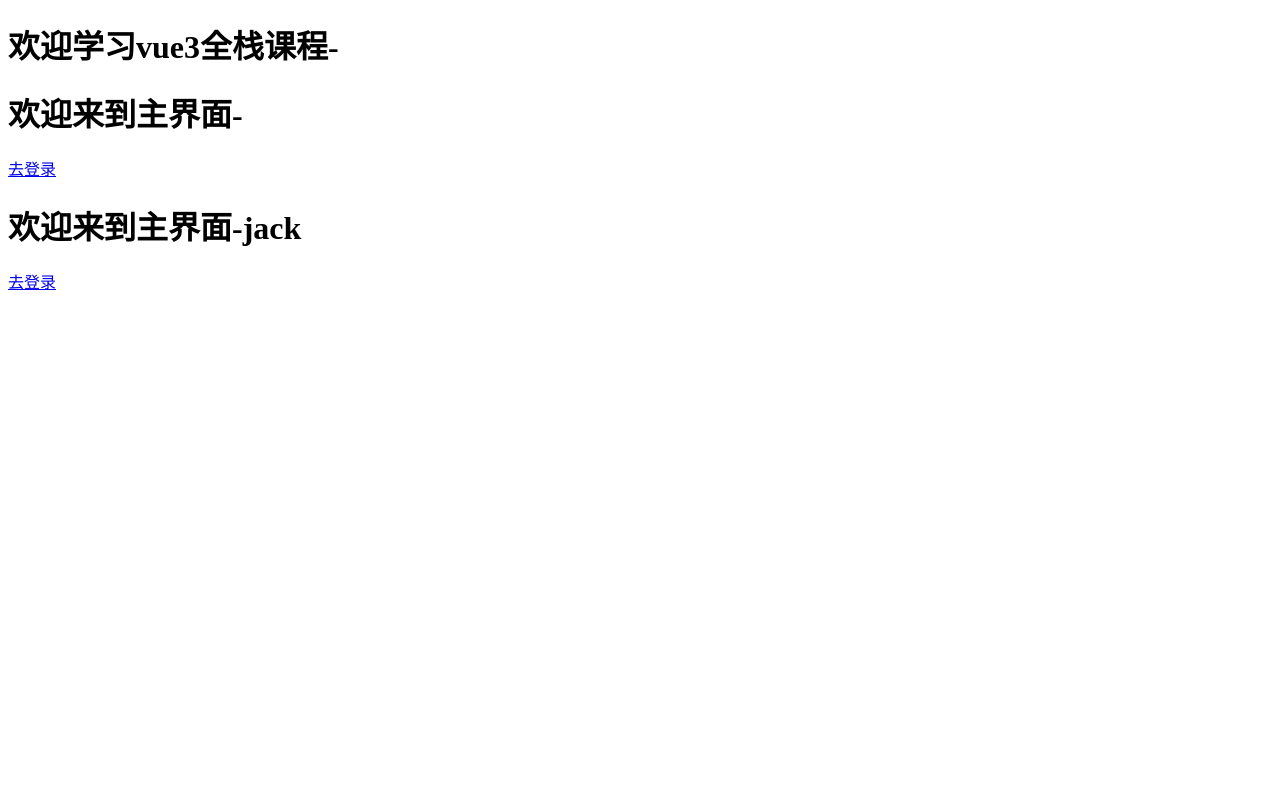
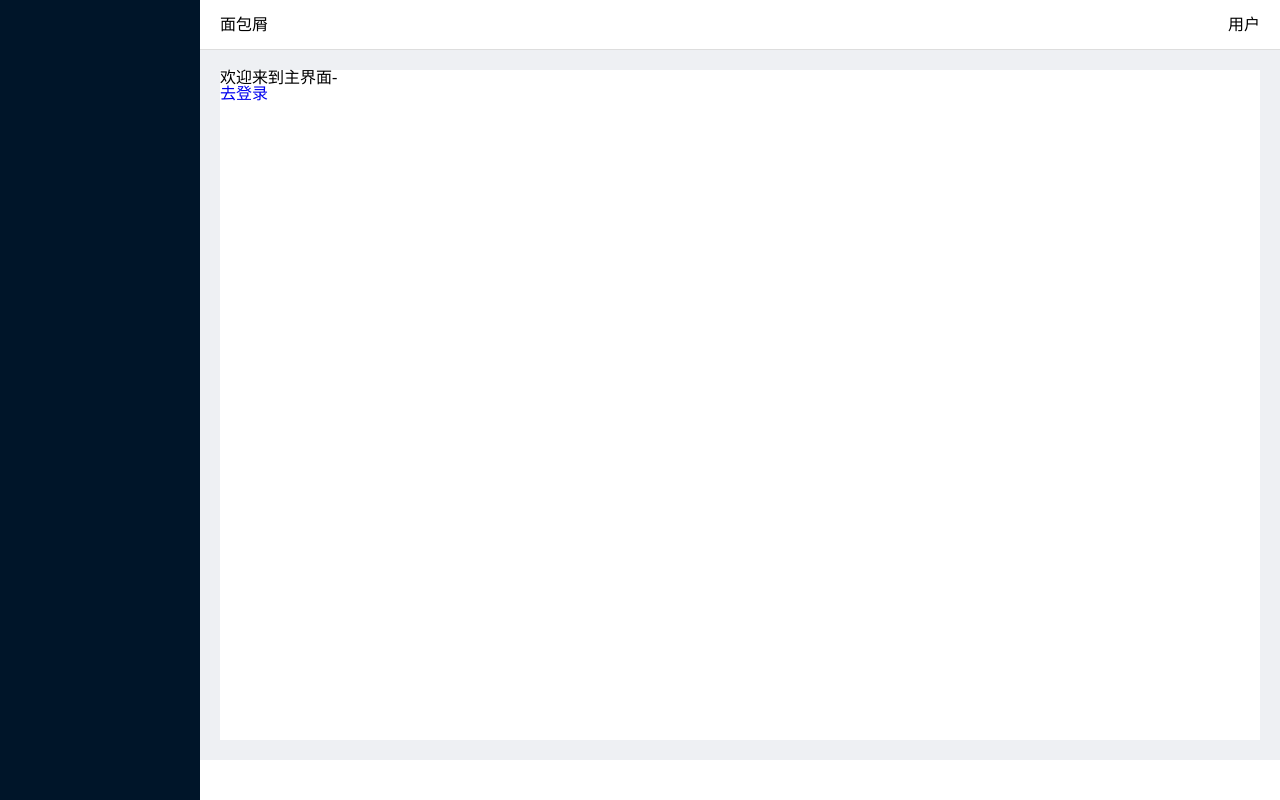
Before and after one commit to Williamfx/element-admin, a Vue app: page /#/welcome in a window 1280 px wide. Built offline with nearby package versions, Linux system fonts and the light colour scheme.

Commit message:
主页面布局

```diff
--- a/src/App.vue
+++ b/src/App.vue
@@ -1,18 +1,15 @@
 <template>
 <router-view></router-view>
-<Welcome  msg="jack"/>
 </template>
 
 <script>
-import Welcome from "./components/Welcome.vue";
   export default {
-    name: "app",
-    components: { Welcome }
+    name: "app"
 }
 
 </script>
 
-<style>
-
-
+<style lang="scss">
+@import './assets/style/reset.css';
+@import './assets/style/index.scss';
 </style>
--- /dev/null
+++ b/src/assets/style/index.scss
@@ -0,0 +1,82 @@
+html, body {
+  height: 100%;
+  width: 100%;
+}
+*:not([class^='el-']) {
+  box-sizing: border-box;
+}
+.white{
+  background-color: #ffffff;
+}
+a{
+  text-decoration: none;
+}
+.gray{
+  background-color: #eef0f3;
+}
+.mr10{
+  margin-right: 10px;
+}
+.mr20{
+  margin-right: 20px;
+}
+.mb20{
+  margin-bottom: 20px;
+}
+.m-lr10{
+  margin-left: 10px;
+  margin-right: 10px;
+}
+.p20{
+  padding: 20px;
+}
+.pl20{
+  padding-left: 20px;
+}
+.text-right{
+  text-align: right;
+}
+.fr{
+  float: right;
+}
+.flex{
+  display: flex;
+}
+.flex-between{
+  display: flex;
+  justify-content: space-between;
+}
+.flex-center{
+  display: flex;
+  justify-content: center;
+}
+.tips{
+  margin-left: 15px;
+  color: #787878;
+}
+
+
+/*
+* 公共样式
+*/
+.query-form {
+  background-color: #ffffff;
+  padding: 22px 20px 0;
+  border-radius: 5px;
+}
+.base-table {
+  border-radius: 5px;
+  background: #ffffff;
+  margin-top: 20px;
+  margin-bottom: 20px;
+  .action {
+    border-radius: 5px 5px 0px 0px;
+    background: #ffffff;
+    padding: 20px;
+    border-bottom: 1px solid #ece8e8;
+  }
+  .pagination {
+    text-align: right;
+    padding: 10px;
+  }
+}
--- /dev/null
+++ b/src/assets/style/reset.css
@@ -0,0 +1,2 @@
+/* 请尽量不要直接更改此reset文件 */
+html,body,div,span,applet,object,iframe,h1,h2,h3,h4,h5,h6,p,blockquote,pre,a,abbr,acronym,address,big,cite,code,del,dfn,em,img,ins,kbd,q,s,samp,small,strike,strong,sub,sup,tt,var,b,u,i,center,dl,dt,dd,ol,ul,li,fieldset,form,label,legend,table,caption,tbody,tfoot,thead,tr,th,td,article,aside,canvas,details,embed,figure,figcaption,footer,header,hgroup,menu,nav,output,ruby,section,summary,time,mark,audio,video{border:0;font-size:100%;font:inherit;vertical-align:baseline;margin:0;padding:0}article,aside,details,figcaption,figure,footer,header,hgroup,menu,nav,section{display:block}body{line-height:1}ol,ul{list-style:none}blockquote,q{quotes:none}blockquote:before,blockquote:after,q:before,q:after{content:none}table{border-collapse:collapse;border-spacing:0}
--- a/src/components/Home.vue
+++ b/src/components/Home.vue
@@ -1,7 +1,17 @@
 <template>
-  <div>
-    <h1>欢迎学习vue3全栈课程-{{ msg }}</h1>
-    <router-view></router-view>
+  <div class="basic-layout">
+    <div class="nav-side"></div>
+    <div class="content-right">
+      <div class="nat-top">
+        <div class="bread">面包屑</div>
+        <div class="user-">用户</div>
+      </div>
+      <div class="wrapper">
+        <div class="main-page">
+          <router-view></router-view>
+        </div>
+      </div>
+    </div>
   </div>
 </template>
 
@@ -16,6 +26,37 @@
 const count = ref(0)
 </script>
 
-<style scoped>
-
+<style lang="scss">
+.basic-layout {
+  position: relative;
+  .nav-side {
+    position: fixed;
+    width: 200px;
+    height: 100vh;
+    background-color: #001529;
+    color: #fff;
+    overflow-y: auto;
+    transition: width .5s;
+  }
+  .content-right {
+    margin-left: 200px;
+    .nat-top {
+      height: 50px;
+      line-height: 50px;
+      display: flex;
+      justify-content: space-between;
+      border-bottom: 1px solid #ddd;
+      padding: 0 20px;
+    }
+    .wrapper {
+      background: #eef0f3;
+      padding: 20px;
+      height: calc(100vh - 90px);
+      .main-page {
+        background-color: #fff;
+        height: 100%;
+      }
+    }
+  }
+}
 </style>
--- a/src/components/Welcome.vue
+++ b/src/components/Welcome.vue
@@ -1,9 +1,11 @@
 <template>
-  <h1>欢迎来到主界面-{{msg}}</h1>
-  <!-- <el-button>去登陆</el-button> -->
-  <router-link to="/login">去登录</router-link>
+  <div class="welcome">
+    <h1>欢迎来到主界面-{{msg}}</h1>
+    <router-link to="/login">去登录</router-link>
+  </div>
 </template>
 
+<!--
 <script setup>
 import { ref } from 'vue'
 
@@ -12,15 +14,13 @@
 })
 const count = ref(0)
 </script>
+-->
 
-<!--
 <script>
 export default {
     name: 'welcome',
-    props: ['msg']
 }
 </script>
--->
 
 <style scoped>
 
--- a/src/config/index.js
+++ b/src/config/index.js
@@ -19,5 +19,6 @@
 export default {
     env,
     mock: true,
+    namespace:'manager',
     ...EnvConfig[env]
 }
--- a/src/main.js
+++ b/src/main.js
@@ -4,6 +4,8 @@
 import ElementPlus from 'element-plus'
 import 'element-plus/theme-chalk/index.css'
 import request from './utils/request';
+import storage from './utils/storage'
+
 
 
 console.log("环境变量=>",import.meta.env)
@@ -11,4 +13,5 @@
 const app = createApp(App);
 
 app.config.globalProperties.$request = request;
+app.config.globalProperties.$storage = storage;
 app.use(router).use(ElementPlus).mount('#app')
--- a/src/utils/request.js
+++ b/src/utils/request.js
@@ -27,7 +27,6 @@
 //响应拦截
 service.interceptors.response.use((res)=>{
     const { code, data, msg } = res.data;
-    debugger
     if (code === 200) {
         return data;
 } else if (code === 400001) {
--- /dev/null
+++ b/src/utils/storage.js
@@ -0,0 +1,27 @@
+/**
+ * storage二次封装
+ * @author JackBean
+ */
+
+ import config from './../config'
+ export default {
+     setItem(key, val) {
+         let storage = this.getStorage();
+         storage[key] = val;
+         window.localStorage.setItem(config.namespace, JSON.stringify(storage));
+     },
+     getItem(key) {
+         return this.getStorage()[key]
+     },
+     getStorage() {
+         return JSON.parse(window.localStorage.getItem(config.namespace) || "{}");
+     },
+     clearItem(key) {
+         let storage = this.getStorage()
+         delete storage[key]
+         window.localStorage.setItem(config.namespace, JSON.stringify(storage));
+     },
+     clearAll() {
+         window.localStorage.clear()
+     }
+ }
```
